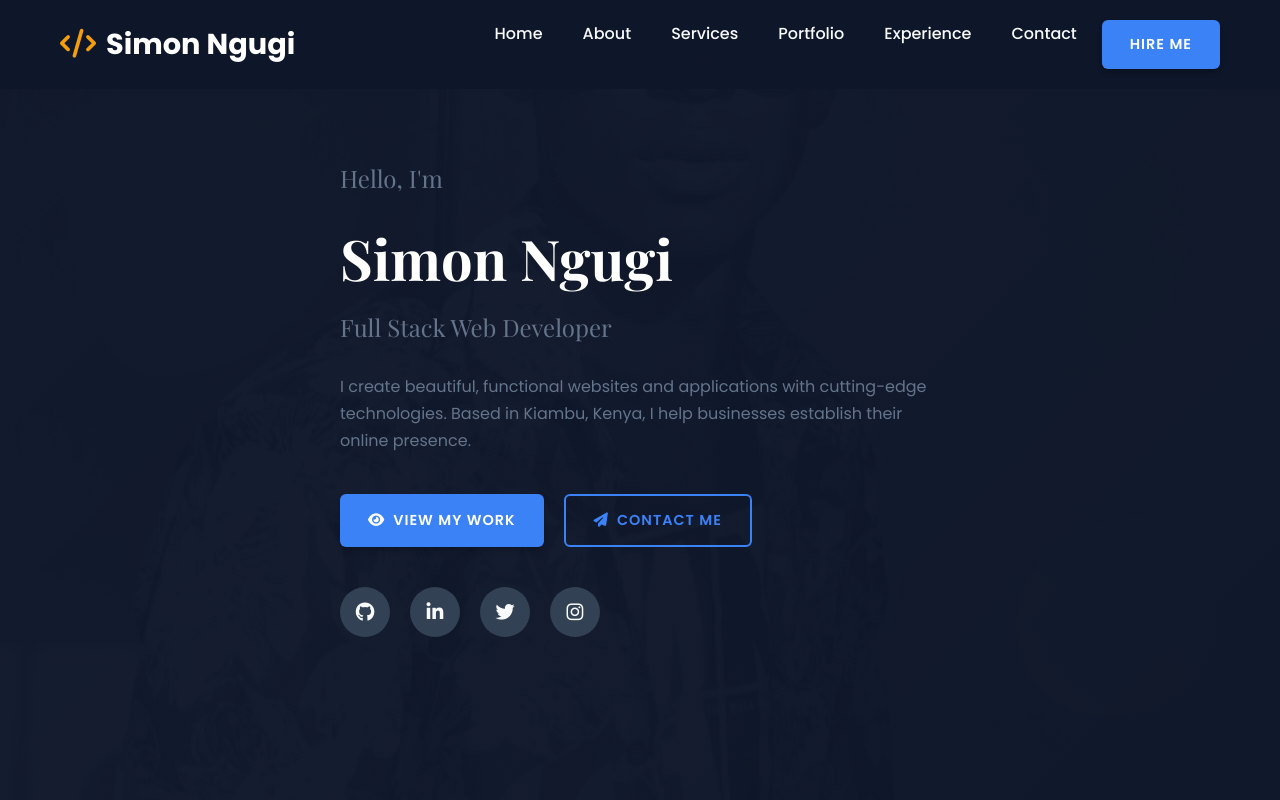
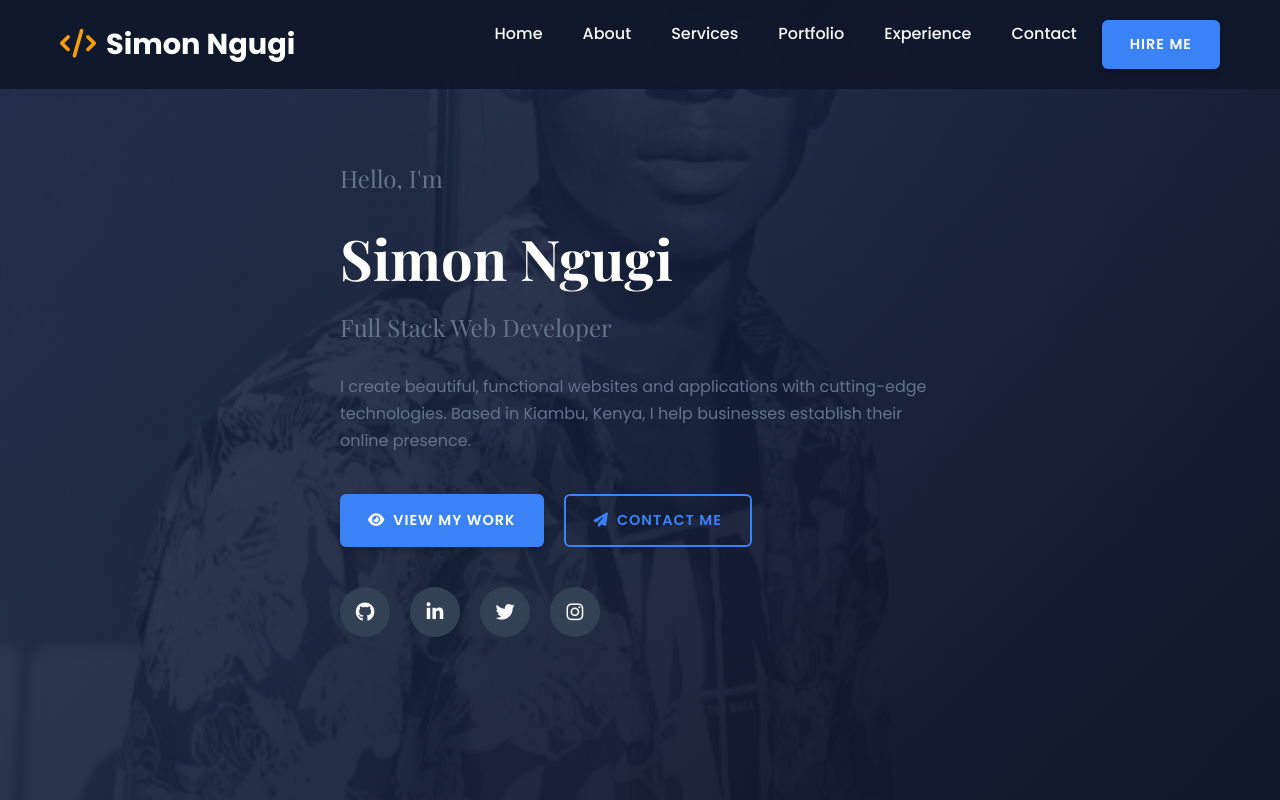
Before and after one commit to symoh05/portfolio, a plain HTML site: page index.html in a window 1280 px wide. Shown: the top 800 px of the page. Drawn offline with nearby package versions, Linux system fonts and the light colour scheme.

Commit message:
Update index.html

```diff
--- a/index.html
+++ b/index.html
@@ -1255,6 +1255,12 @@
   <div class="hero-shape shape-1"></div>
   <div class="hero-shape shape-2"></div>
 
+  <!-- Background Image with Dark Overlay -->
+  <div class="hero-background">
+    <img src="me.jpg" alt="Simon Ngugi">
+    <div class="hero-overlay"></div>
+  </div>
+
   <div class="container">
     <div class="hero-content">
       <div class="hero-text">
@@ -1292,21 +1298,30 @@
   padding-top: 100px;
   position: relative;
   overflow: hidden;
-  background: linear-gradient(135deg, rgba(15, 23, 42, 0.9) 0%, rgba(15, 23, 42, 0.95) 100%);
-}
-
-.hero::before {
-  content: '';
+}
+
+.hero-background {
   position: absolute;
   top: 0;
   left: 0;
   width: 100%;
   height: 100%;
-  background-image: url('me.jpg');
-  background-size: cover;
-  background-position: center;
-  opacity: 0.3; /* Adjust this value (0.1 to 0.5) to control image visibility */
   z-index: -1;
+}
+
+.hero-background img {
+  width: 100%;
+  height: 100%;
+  object-fit: cover;
+}
+
+.hero-overlay {
+  position: absolute;
+  top: 0;
+  left: 0;
+  width: 100%;
+  height: 100%;
+  background: rgba(15, 23, 42, 0.8); /* Dark blue overlay */
 }
 
 .hero-content {
@@ -1318,10 +1333,10 @@
 
 .hero-text {
   max-width: 600px;
-  text-align: left;
-}
-
-/* Rest of your existing hero styles remain the same */
+  text-align: left; /* Left-aligned content */
+}
+
+/* Existing animations and other styles remain the same */
 .hero-title {
   font-size: 3.5rem;
   margin-bottom: 20px;
@@ -1361,11 +1376,11 @@
   }
 
   .hero-buttons {
-    justify-content: center;
+    justify-content: flex-start;
   }
 
   .hero-social-links {
-    justify-content: center;
+    justify-content: flex-start;
   }
 
   .hero-title {
@@ -1380,7 +1395,6 @@
 @media (max-width: 576px) {
   .hero-buttons {
     flex-direction: column;
-    align-items: center;
   }
 
   .hero-title {
```
